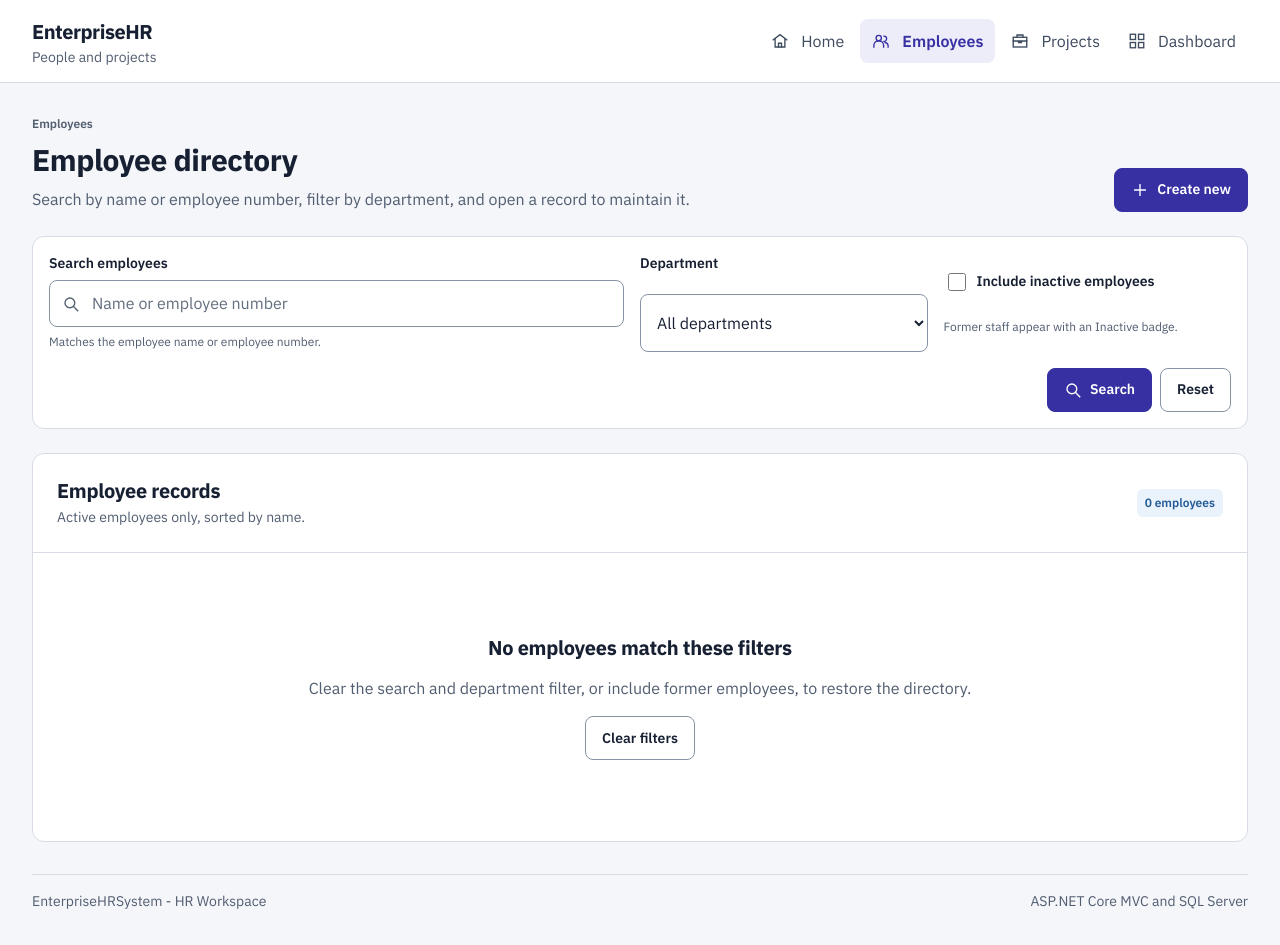
After one commit to beningkumalahaqi/hrpms, an ASP.NET Core app: template src/EnterpriseHR.WebApp/Views/Employees/Index.cshtml in a window 1280 px wide. The commit adds this page. Run offline with ASP.NET Core 8, Linux system fonts and the light colour scheme; the template is opened without the code that fills it, so the values that code supplies are empty; the project's own start-up code is not run, and a stand-in starts its controllers and pages; some libraries are stand-ins or nearby versions.

Commit message:
add employees index with search department filter and paging

```diff
--- /dev/null
+++ b/src/EnterpriseHR.WebApp/Views/Employees/Index.cshtml
@@ -0,0 +1,243 @@
+@model EmployeeIndexViewModel
+@using System.Globalization
+@{
+    ViewData["Title"] = "Employees";
+
+    var result = Model.Result;
+
+    // Pager links carry the filters that are actually set. An unfiltered list therefore keeps
+    // a bare /Employees?page=2 instead of repeating empty query values.
+    var pagerRouteValues = new Dictionary<string, string>(StringComparer.OrdinalIgnoreCase);
+    if (!string.IsNullOrWhiteSpace(Model.Search))
+    {
+        pagerRouteValues["search"] = Model.Search;
+    }
+    if (Model.DepartmentId is int departmentId)
+    {
+        pagerRouteValues["departmentId"] = departmentId.ToString(CultureInfo.InvariantCulture);
+    }
+    if (Model.IncludeInactive)
+    {
+        pagerRouteValues["includeInactive"] = "true";
+    }
+
+    string Salary(decimal value) => value.ToString("N0", CultureInfo.CurrentCulture);
+}
+<div class="page">
+    <header class="page-header">
+        <div class="page-heading">
+            <span class="eyebrow">Employees</span>
+            <h1>Employee directory</h1>
+            <p class="page-description">Search by name or employee number, filter by department, and open a record to maintain it.</p>
+        </div>
+        <div class="page-actions">
+            @* Edit, Salary, Create and Deactivate land in later stages. The Tag Helpers already
+               emit their routes, so those targets answer the branded 404 until then. *@
+            <a class="button primary" asp-action="Create">
+                <svg class="od-icon od-icon-control" aria-hidden="true" focusable="false"><use href="#i-plus" /></svg>
+                <span>Create new</span>
+            </a>
+        </div>
+    </header>
+
+    <form class="filter-panel" method="get" asp-action="Index" role="search" aria-label="Employee filters">
+        <div class="field od-field">
+            <label for="search">Search employees</label>
+            <div class="input-prefix search-control">
+                <svg class="od-icon od-icon-control" aria-hidden="true" focusable="false"><use href="#i-search" /></svg>
+                <input id="search" name="search" type="search" value="@Model.Search"
+                       placeholder="Name or employee number" autocomplete="off" aria-describedby="searchHelp" />
+            </div>
+            <small class="field-help" id="searchHelp">Matches the employee name or employee number.</small>
+        </div>
+
+        <div class="field od-field">
+            <label for="departmentId">Department</label>
+            <select id="departmentId" name="departmentId" asp-items="Model.Departments">
+                <option value="">All departments</option>
+            </select>
+        </div>
+
+        <div class="field od-field">
+            @* One label only: it names the checkbox, and the field-help explains what selecting
+               it adds. A separate "Employment status" label would make the control announce
+               both strings and toggle from two places. *@
+            <div class="checkbox-field">
+                @* Razor drops an attribute whose value is null, so this renders checked only
+                   when the list already includes former staff. *@
+                <input id="includeInactive" name="includeInactive" type="checkbox" value="true"
+                       checked="@(Model.IncludeInactive ? "checked" : null)" />
+                <label for="includeInactive">Include inactive employees</label>
+            </div>
+            <small class="field-help">Former staff appear with an Inactive badge.</small>
+        </div>
+
+        <div class="filter-actions">
+            <button class="button primary" type="submit">
+                <svg class="od-icon od-icon-control" aria-hidden="true" focusable="false"><use href="#i-search" /></svg>
+                <span>Search</span>
+            </button>
+            <a class="button secondary" asp-action="Index">Reset</a>
+        </div>
+    </form>
+
+    <section class="panel" aria-labelledby="employeeDirectoryTitle">
+        <div class="panel-header">
+            <div class="panel-heading">
+                <h2 id="employeeDirectoryTitle">Employee records</h2>
+                <p>@(Model.IncludeInactive
+                    ? "Active and former employees, sorted by name."
+                    : "Active employees only, sorted by name.")</p>
+            </div>
+            <span class="data-chip">@result.TotalCount @(result.TotalCount == 1 ? "employee" : "employees")</span>
+        </div>
+
+        @if (result.Items.Count == 0)
+        {
+            <div class="empty-state">
+                <h2>No employees match these filters</h2>
+                <p>Clear the search and department filter, or include former employees, to restore the directory.</p>
+                <a class="button secondary" asp-action="Index">Clear filters</a>
+            </div>
+        }
+        else
+        {
+            <div class="desktop-table table-wrap">
+                <table class="data-table">
+                    <caption class="sr-only">Employee directory</caption>
+                    <thead>
+                        <tr>
+                            <th scope="col">Number</th>
+                            <th scope="col">Name</th>
+                            <th scope="col">Department</th>
+                            <th scope="col">Position</th>
+                            <th scope="col">Manager</th>
+                            <th scope="col" class="numeric">Salary</th>
+                            <th scope="col">Status</th>
+                            <th scope="col">Actions</th>
+                        </tr>
+                    </thead>
+                    <tbody>
+                        @foreach (var employee in result.Items)
+                        {
+                            <tr>
+                                <td><span class="mono">@employee.EmployeeNumber</span></td>
+                                <td>
+                                    <span class="cell-primary">@employee.FullName</span>
+                                    <span class="cell-secondary">@employee.Email</span>
+                                </td>
+                                <td>@employee.DepartmentName</td>
+                                <td>@employee.PositionTitle</td>
+                                <td>
+                                    @if (string.IsNullOrEmpty(employee.ManagerName))
+                                    {
+                                        <span class="muted" aria-hidden="true">&mdash;</span>
+                                        <span class="sr-only">No manager</span>
+                                    }
+                                    else
+                                    {
+                                        @employee.ManagerName
+                                    }
+                                </td>
+                                <td class="numeric">@Salary(employee.Salary)</td>
+                                <td>
+                                    @if (employee.IsActive)
+                                    {
+                                        <span class="badge active">
+                                            <svg class="od-icon od-icon-status" aria-hidden="true" focusable="false"><use href="#i-check-circle" /></svg>
+                                            <span>Active</span>
+                                        </span>
+                                    }
+                                    else
+                                    {
+                                        <span class="badge inactive">
+                                            <svg class="od-icon od-icon-status" aria-hidden="true" focusable="false"><use href="#i-cancel" /></svg>
+                                            <span>Inactive</span>
+                                        </span>
+                                    }
+                                </td>
+                                <td>
+                                    <div class="button-row">
+                                        <a class="button text" asp-action="Edit" asp-route-id="@employee.Id">Edit</a>
+                                        <a class="button text" asp-action="Salary" asp-route-id="@employee.Id">Salary</a>
+                                        @if (employee.IsActive)
+                                        {
+                                            @* A state change, so it is a POST with the tag helper's
+                                               antiforgery token rather than a link. *@
+                                            <form method="post" asp-action="Deactivate" asp-route-id="@employee.Id">
+                                                <button class="button text danger-text" type="submit">Deactivate</button>
+                                            </form>
+                                        }
+                                    </div>
+                                </td>
+                            </tr>
+                        }
+                    </tbody>
+                </table>
+            </div>
+
+            @* Below 1024px the export swaps the table for one record card per row. Same data,
+               same actions, no horizontal scrolling. *@
+            <div class="mobile-records">
+                @foreach (var employee in result.Items)
+                {
+                    <article class="record-card">
+                        <div class="record-header">
+                            <div class="record-title">
+                                <strong>@employee.FullName</strong>
+                                <span class="mono">@employee.EmployeeNumber</span>
+                            </div>
+                            @if (employee.IsActive)
+                            {
+                                <span class="badge active">
+                                    <svg class="od-icon od-icon-status" aria-hidden="true" focusable="false"><use href="#i-check-circle" /></svg>
+                                    <span>Active</span>
+                                </span>
+                            }
+                            else
+                            {
+                                <span class="badge inactive">
+                                    <svg class="od-icon od-icon-status" aria-hidden="true" focusable="false"><use href="#i-cancel" /></svg>
+                                    <span>Inactive</span>
+                                </span>
+                            }
+                        </div>
+                        <dl class="record-details">
+                            <div><dt>Department</dt><dd>@employee.DepartmentName</dd></div>
+                            <div><dt>Position</dt><dd>@employee.PositionTitle</dd></div>
+                            <div>
+                                <dt>Manager</dt>
+                                <dd>
+                                    @if (string.IsNullOrEmpty(employee.ManagerName))
+                                    {
+                                        <span class="muted" aria-hidden="true">&mdash;</span>
+                                        <span class="sr-only">No manager</span>
+                                    }
+                                    else
+                                    {
+                                        @employee.ManagerName
+                                    }
+                                </dd>
+                            </div>
+                            <div><dt>Monthly salary</dt><dd class="numeric">@Salary(employee.Salary)</dd></div>
+                        </dl>
+                        <div class="record-actions">
+                            <a class="button secondary" asp-action="Edit" asp-route-id="@employee.Id">Edit</a>
+                            <a class="button secondary" asp-action="Salary" asp-route-id="@employee.Id">Salary</a>
+                            @if (employee.IsActive)
+                            {
+                                <form method="post" asp-action="Deactivate" asp-route-id="@employee.Id">
+                                    <button class="button secondary danger-text" type="submit">Deactivate</button>
+                                </form>
+                            }
+                        </div>
+                    </article>
+                }
+            </div>
+
+            <div class="panel-footer">
+                <partial name="_Pager" model="(result.Page, result.TotalPages, (IDictionary<string, string>)pagerRouteValues)" />
+            </div>
+        }
+    </section>
+</div>
--- a/src/EnterpriseHR.WebApp/Views/Shared/_Layout.cshtml
+++ b/src/EnterpriseHR.WebApp/Views/Shared/_Layout.cshtml
@@ -32,6 +32,8 @@
         <symbol id="i-dashboard" viewBox="0 0 24 24"><rect x="3" y="3" width="7" height="7"/><rect x="14" y="3" width="7" height="7"/><rect x="3" y="14" width="7" height="7"/><rect x="14" y="14" width="7" height="7"/></symbol>
         <symbol id="i-users" viewBox="0 0 24 24"><circle cx="9" cy="8" r="3.5"/><path d="M2.5 20v-2.2A5.8 5.8 0 0 1 8.3 12h1.4a5.8 5.8 0 0 1 5.8 5.8V20M16 5.5a3.5 3.5 0 0 1 0 7M17.5 14a5 5 0 0 1 4 4.9V20"/></symbol>
         <symbol id="i-briefcase" viewBox="0 0 24 24"><rect x="3" y="7" width="18" height="13"/><path d="M8 7V4h8v3M3 12h18M10 12v2h4v-2"/></symbol>
+        <symbol id="i-search" viewBox="0 0 24 24"><circle cx="10.5" cy="10.5" r="6.5"/><path d="m16 16 5 5"/></symbol>
+        <symbol id="i-plus" viewBox="0 0 24 24"><path d="M12 5v14M5 12h14"/></symbol>
         <symbol id="i-chevron-left" viewBox="0 0 24 24"><path d="m15 5-7 7 7 7"/></symbol>
         <symbol id="i-chevron-right" viewBox="0 0 24 24"><path d="m9 5 7 7-7 7"/></symbol>
         <symbol id="i-close" viewBox="0 0 24 24"><path d="m5 5 14 14M19 5 5 19"/></symbol>
--- a/src/EnterpriseHR.WebApp/wwwroot/css/site.css
+++ b/src/EnterpriseHR.WebApp/wwwroot/css/site.css
@@ -471,6 +471,33 @@ small { font-size: var(--text-sm); }
 .module-link { margin-top: var(--space-1); color: var(--color-primary); font-size: var(--text-sm); font-weight: 600; }
 .error-code { color: var(--color-error); font-size: var(--text-sm); font-weight: 600; }
 
+/* ---------------------------------------------------------------------------
+   Employee directory (T28)
+
+   The export's .filter-panel filters live as you type and has no submit row, so
+   the Search/Reset row is a full-width addition below the three fields: it keeps
+   the export's own three-column panel and its responsive collapse untouched.
+   The export ships no checkbox, so .checkbox-field reuses .field label
+   typography and themes the native control with the brand accent.
+   --------------------------------------------------------------------------- */
+
+.filter-actions { display: flex; flex-wrap: wrap; align-items: center; justify-content: flex-end; gap: var(--space-1); grid-column: 1 / -1; }
+.checkbox-field { display: flex; align-items: center; gap: var(--space-1); min-height: var(--control-height); }
+.checkbox-field input[type="checkbox"] { flex: none; width: 1.125rem; height: 1.125rem; min-height: 0; padding: 0; border: 0; accent-color: var(--color-primary); }
+.checkbox-field label { margin: 0; }
+.button-row > form, .record-actions > form { display: flex; }
+
+/* .button.text already sets the primary colour, so the destructive row action needs the
+   two-class selector to win without !important. The export's .button.danger is a filled
+   button; a dense table row keeps the text shape and takes only the error colour. */
+.button.text.danger-text, .button.secondary.danger-text { color: var(--color-error); }
+
+@media (max-width: 767px) {
+  .filter-actions .button { flex: 1 1 auto; }
+  .record-actions > form { flex: 1 1 auto; }
+  .record-actions > form > .button { width: 100%; }
+}
+
 @media (hover: hover) {
   .module-card:hover { border-color: #a5a3cf; box-shadow: 0 8px 24px rgb(23 32 51 / 8%); }
   .alert .icon-button:hover { color: inherit; background: rgb(23 32 51 / 8%); }
```
Also changed, not shown: docs/architecture.md (+5 -4 lines), docs/development-stages.md (+52 -8 lines), docs/index.md (+1 -1 lines), src/EnterpriseHR.WebApp/Controllers/EmployeesController.cs (added, +124 -0 lines), src/EnterpriseHR.WebApp/Models/EmployeeIndexViewModel.cs (added, +31 -0 lines), README.md.
